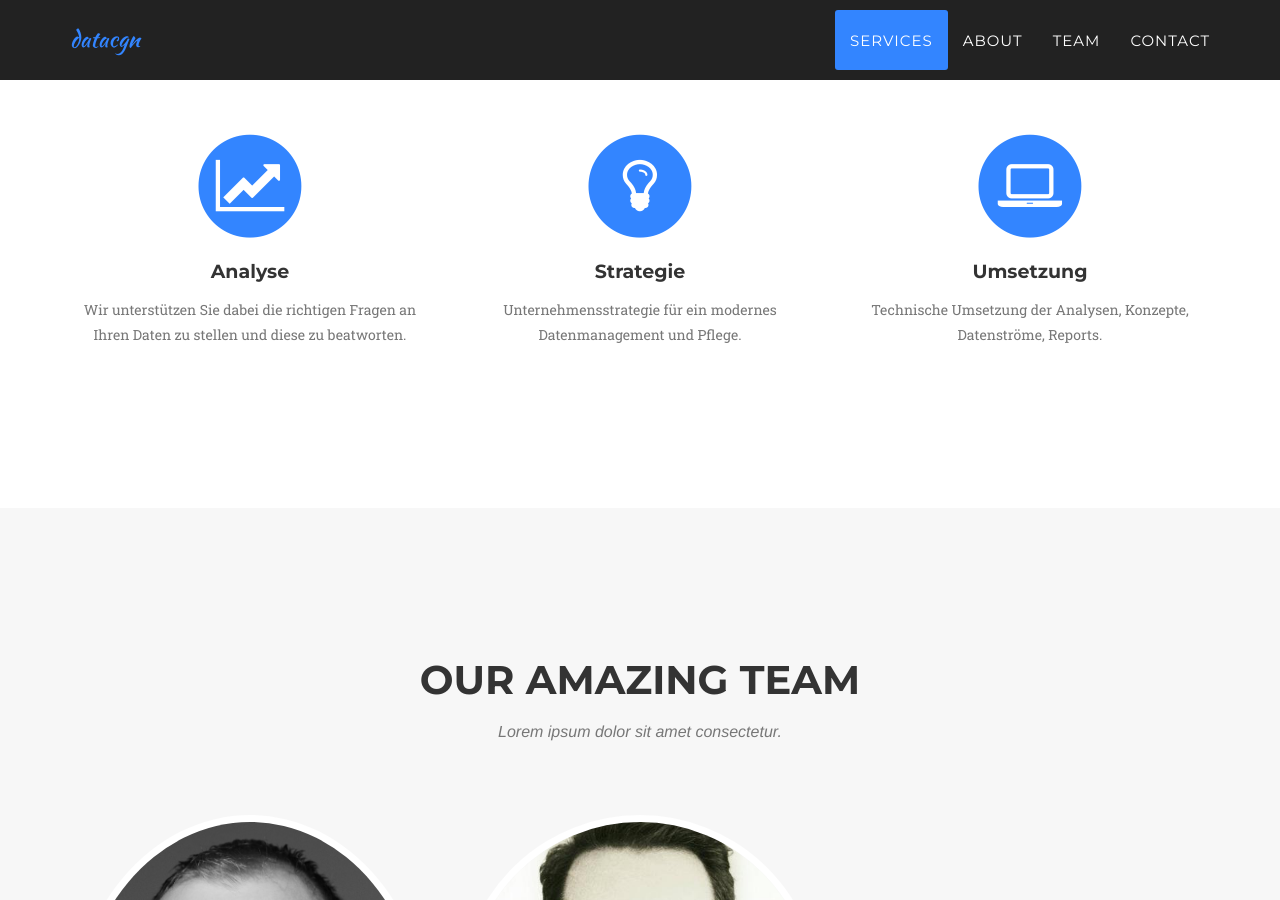
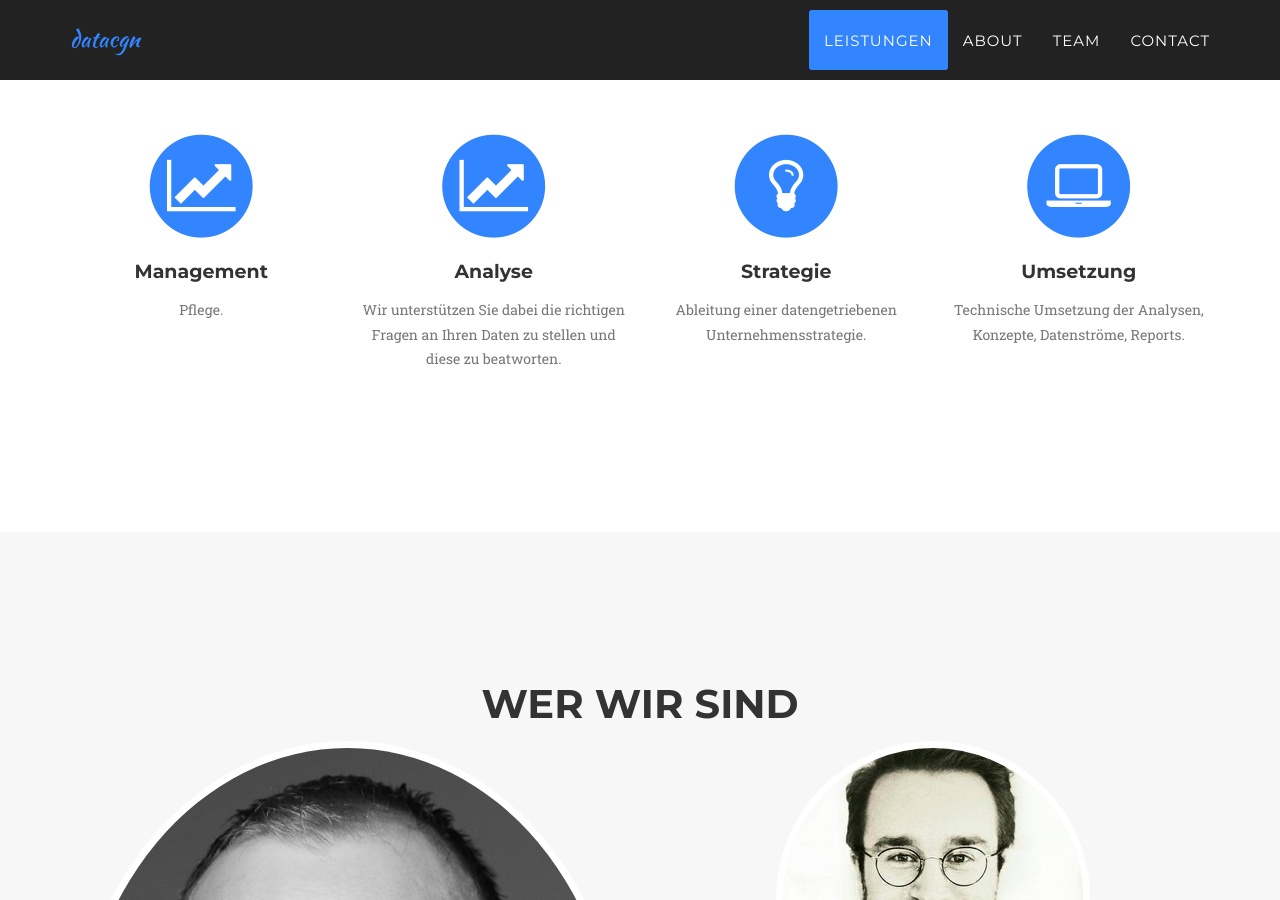
Before and after one commit to datacgn/datacgn.github.io, a Jekyll site: the page built from index.html, in a window 1280 px wide and 900 px high, scrolled down 938 px. Built offline with Jekyll 4.4.1, drawn with Linux system fonts in a browser that asks for light colours; some web fonts are replaced.

Commit message:
updated content

```diff
--- a/_includes/header.html
+++ b/_includes/header.html
@@ -19,7 +19,7 @@
                         <a href="#page-top"></a>
                     </li>
                     <li>
-                        <a class="page-scroll" href="#services">Services</a>
+                        <a class="page-scroll" href="#services">Leistungen</a>
                     </li>
                     <li>
                         <a class="page-scroll" href="#about">About</a>
--- a/_includes/services.html
+++ b/_includes/services.html
@@ -8,7 +8,15 @@
                 </div>
             </div>
             <div class="row text-center">
-                <div class="col-md-4">
+                <div class="col-md-3">
+                    <span class="fa-stack fa-4x">
+                        <i class="fa fa-circle fa-stack-2x text-primary"></i>
+                        <i class="fa fa-line-chart fa-stack-1x fa-inverse"></i>
+                    </span>
+                    <h4 class="service-heading">Management</h4>
+                    <p class="text-muted">Pflege.</p>
+                </div>
+                <div class="col-md-3">
                     <span class="fa-stack fa-4x">
                         <i class="fa fa-circle fa-stack-2x text-primary"></i>
                         <i class="fa fa-line-chart fa-stack-1x fa-inverse"></i>
@@ -16,15 +24,15 @@
                     <h4 class="service-heading">Analyse</h4>
                     <p class="text-muted">Wir unterstützen Sie dabei die richtigen Fragen an Ihren Daten zu stellen und diese zu beatworten.</p>
                 </div>
-                <div class="col-md-4">
+                <div class="col-md-3">
                     <span class="fa-stack fa-4x">
                         <i class="fa fa-circle fa-stack-2x text-primary"></i>
                         <i class="fa fa-lightbulb-o fa-stack-1x fa-inverse"></i>
                     </span>
                     <h4 class="service-heading">Strategie</h4>
-                    <p class="text-muted">Unternehmensstrategie für ein modernes Datenmanagement und Pflege.</p>
+                    <p class="text-muted">Ableitung einer datengetriebenen Unternehmensstrategie.</p>
                 </div>
-                <div class="col-md-4">
+                <div class="col-md-3">
                     <span class="fa-stack fa-4x">
                         <i class="fa fa-circle fa-stack-2x text-primary"></i>
                         <i class="fa fa-laptop fa-stack-1x fa-inverse"></i>
--- a/_includes/team.html
+++ b/_includes/team.html
@@ -3,13 +3,12 @@
         <div class="container">
             <div class="row">
                 <div class="col-lg-12 text-center">
-                    <h2 class="section-heading">Our Amazing Team</h2>
-                    <h3 class="section-subheading text-muted">Lorem ipsum dolor sit amet consectetur.</h3>
+                    <h2 class="section-heading">Wer wir sind</h2>
                 </div>
             </div>
             <div class="row">
                 {% for member in site.people %}
-                <div class="col-sm-4">
+                <div class="col-sm-6">
                     <div class="team-member">
                         <img src="img/team/{{ member.pic }}.jpg" class="img-responsive img-circle" alt="">
                         <h4>{{ member.name }}</h4>
```
Also changed, not shown: img/team/kirill.jpg, 10 other files.
